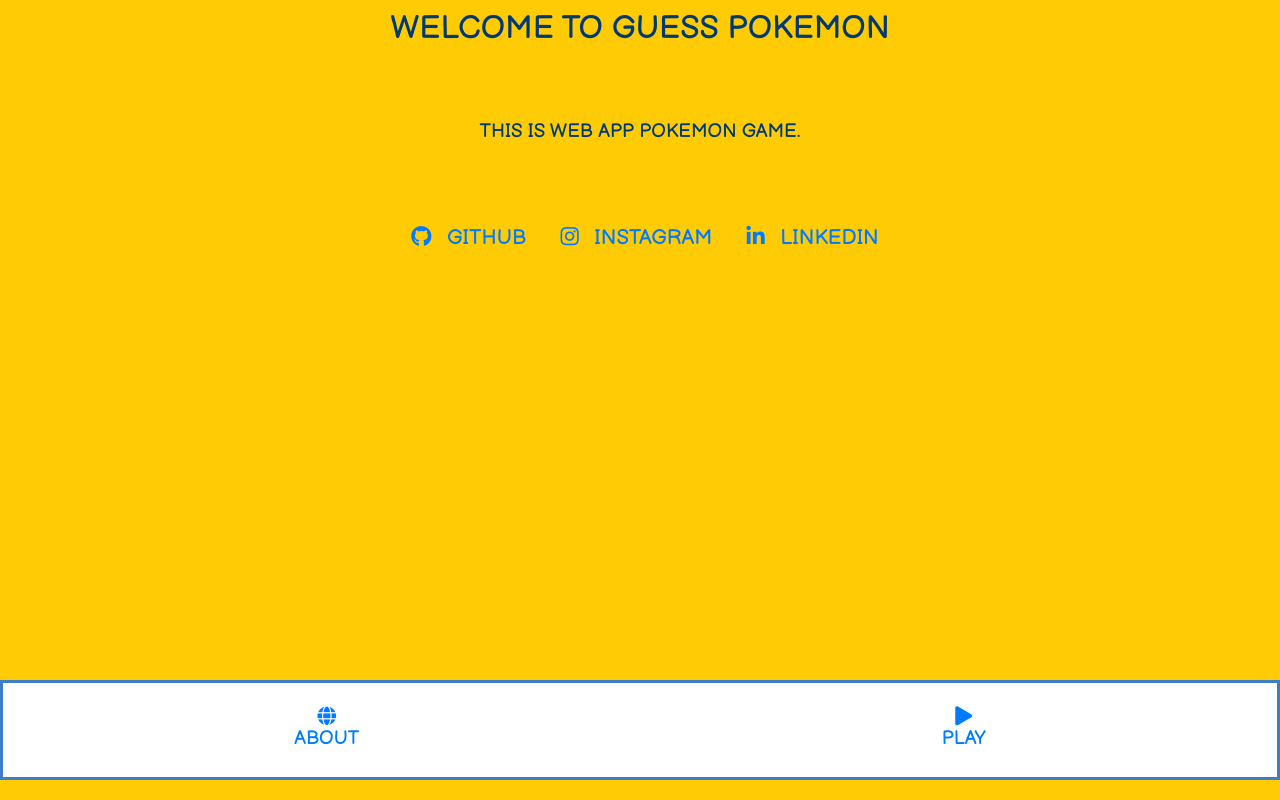
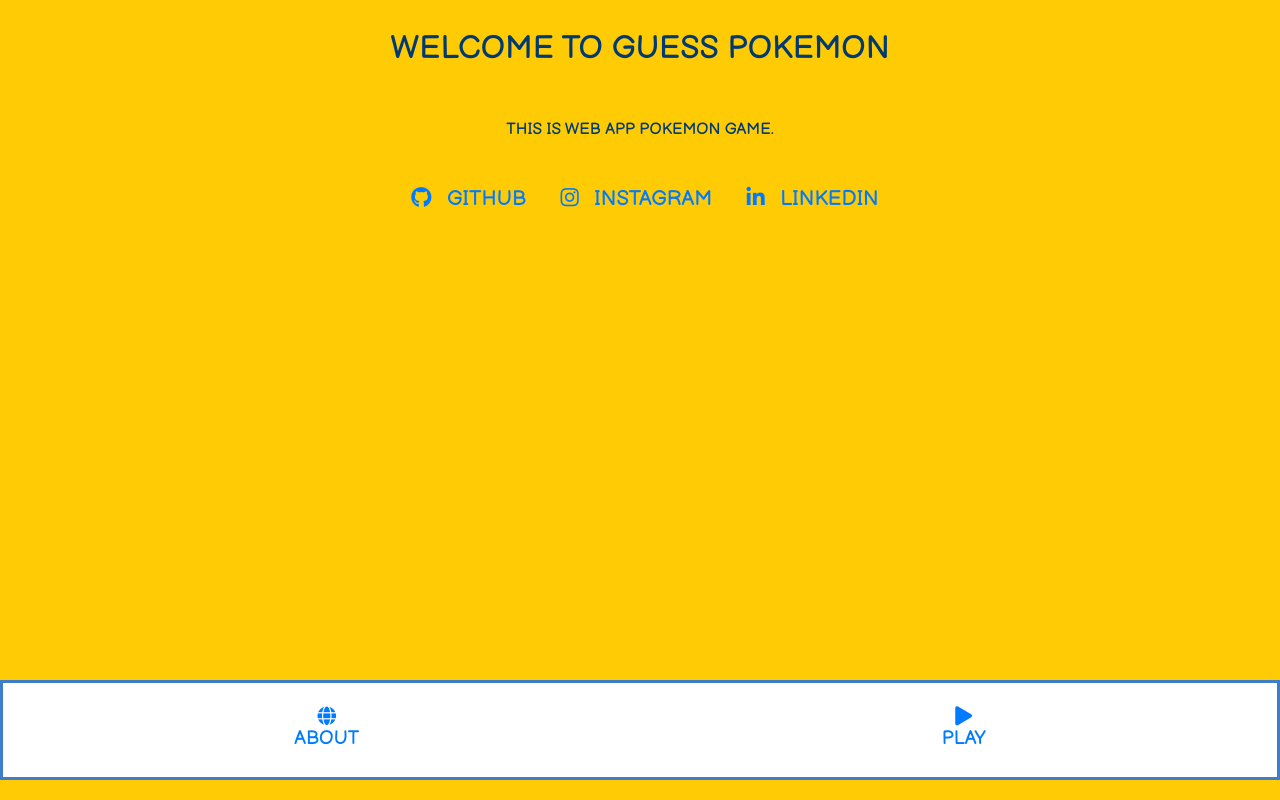
Before and after one commit to Code-Institute-Submissions/Milestone-Project-57, a plain HTML site: page about.html in a window 1280 px wide. Drawn offline with nearby package versions, Linux system fonts and the light colour scheme.

Commit message:
adding comments and adjusting some margin

```diff
--- a/assets/css/style.css
+++ b/assets/css/style.css
@@ -1,3 +1,5 @@
+/*---------------------- Body  --------------------*/
+
 body {
   background-color: #ffcb05;
   color: #003a70;
@@ -5,10 +7,14 @@
   text-transform: uppercase;
 }
 
+/*---------------------- Heading  --------------------*/
+
 h2 {
   font-size: 2em;
-  margin: 10px auto;
+  margin: 30px auto;
 }
+
+/*---------------------- All border  --------------------*/
 
 .border-guess,
 .border-option {
@@ -17,6 +23,8 @@
   background-color: rgb(255, 255, 255);
   border: 2px solid #3d7dca;
 }
+
+/*---------------------- Nav Bar  --------------------*/
 
 .nav {
   padding: 15px 0;
@@ -35,17 +43,20 @@
   text-align: center;
 }
 
-a:hover {
-  color: #003a70;
-  text-decoration: none;
-  transform: translateY(-5px);
-  transition: transform 150ms;
+/*---------------------- About section  --------------------*/
+
+.about {
+  margin: 10px;
+  text-align: center;
 }
 
-.about {
-  margin: 50px;
-  text-align: center;
+p {
+  font-size: 1rem;
+  color: #003a70;
+  padding: 10px;
 }
+
+/*---------------------- Social Links  --------------------*/
 
 .social-link {
   text-align: center;
@@ -58,16 +69,21 @@
   font-size: 1.3rem;
 }
 
+/*---------------------- Guess Image section   --------------------*/
+
 .image {
   width: 50%;
   border-radius: 50px;
   background-color: rgba(235, 240, 168, 0.3);
 }
 
-p {
-  font-size: 1.2rem;
+/*---------------------- Hovers  --------------------*/
+
+a:hover {
   color: #003a70;
-  padding: 10px;
+  text-decoration: none;
+  transform: translateY(-5px);
+  transition: transform 150ms;
 }
 
 #option1:hover,
```
